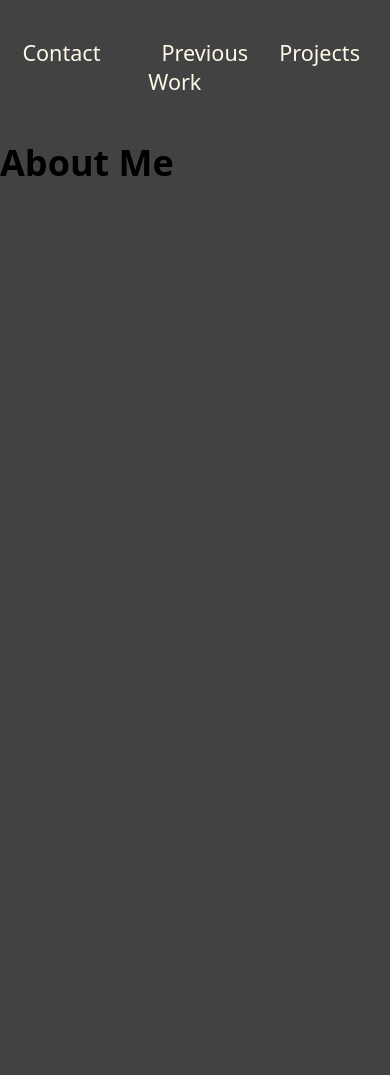
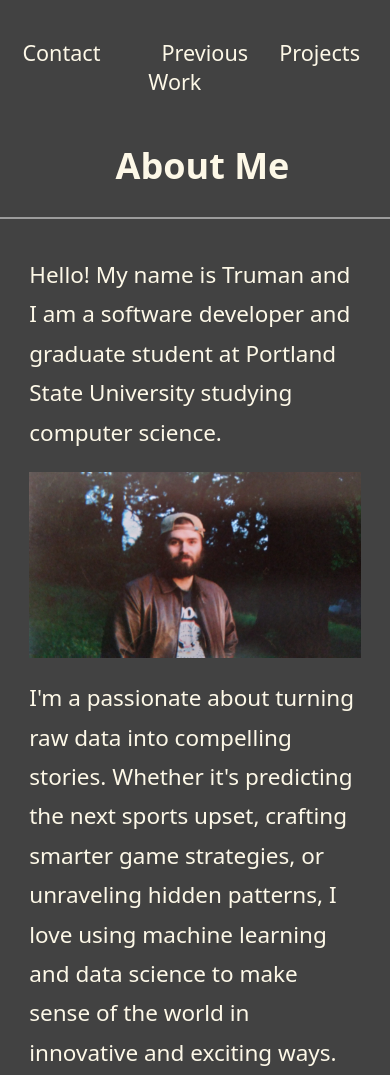
Before and after one commit to trumandaniels/Portfolio, a plain HTML site: page about.html in a window 390 px wide. Before the commit the page ends 844 px from the top, so only its background shows below. Drawn offline with Linux system fonts and the light colour scheme.

Commit message:
Added About Me section and styling

```diff
--- a/about.html
+++ b/about.html
@@ -11,6 +11,22 @@
   <body>
     <main>
       <h1>About Me</h1>
+      <section class="container">
+        <p class="bio">
+            Hello! My name is Truman and I am a software developer and graduate student
+            at Portland State University studying computer science.
+        </p>
+        <img
+          class="img"
+          src="../assets/headshot.jpg"
+          alt="A fantastic headshot of Truman smiling"
+        />
+        <p class="bio">
+           I'm a passionate about turning raw data into compelling stories.
+           Whether it's predicting the next sports upset, crafting smarter game strategies, or unraveling hidden patterns,
+           I love using machine learning and data science to make sense of the world in innovative and exciting ways.
+        </p>
+      </section>
     </main>
   </body>
 </html>
--- a/styles.css
+++ b/styles.css
@@ -19,6 +19,65 @@ body {
     padding: 0;
     padding-top: 20px;
     background-color: var(--gray);
+}
+
+/* General Settings */
+h1 {
+    display: flex;
+    justify-content: center;
+    align-items: center;
+    color: var(--cream);
+    text-align: center;
+    padding: 0.75em;
+    border-bottom: solid 2px var(--light-gray);
+    width: 65%;
+    margin: 0 auto;
+    margin-bottom: 1em;
+}
+
+p {
+    line-height: 1.75em;
+    font-size:1.25em;
+}
+
+/* About Section */
+
+.img {
+    display: flex;
+    width: 55%;
+    margin: 0 auto;
+  }
+
+.bio {
+    display: flex;
+    justify-content: center;
+    align-items: center;
+    margin: 20px auto;
+    width: 55%;
+
+    color: var(--cream);
+    font-weight: light;
+}
+
+@media (max-width: 500px) {
+    h1 {
+        width: 90%; /* Take up more space on smaller screens */
+    }
+
+    .img {
+        display: flex;
+        width: 85%;
+        margin: 0 auto;
+      }
+
+    .bio {
+        display: flex;
+        justify-content: center;
+        align-items: center;
+        margin: 20px auto;
+        width: 85%;
+    }
+
 }
 
  /* Navbar Stuff */
@@ -114,6 +173,7 @@ body {
     padding-right: 1em;
     padding-left: 1em;
     font-size: 1em;
+    font-weight: bold;
   }
 
   .buttons button[type="submit"] {
```
